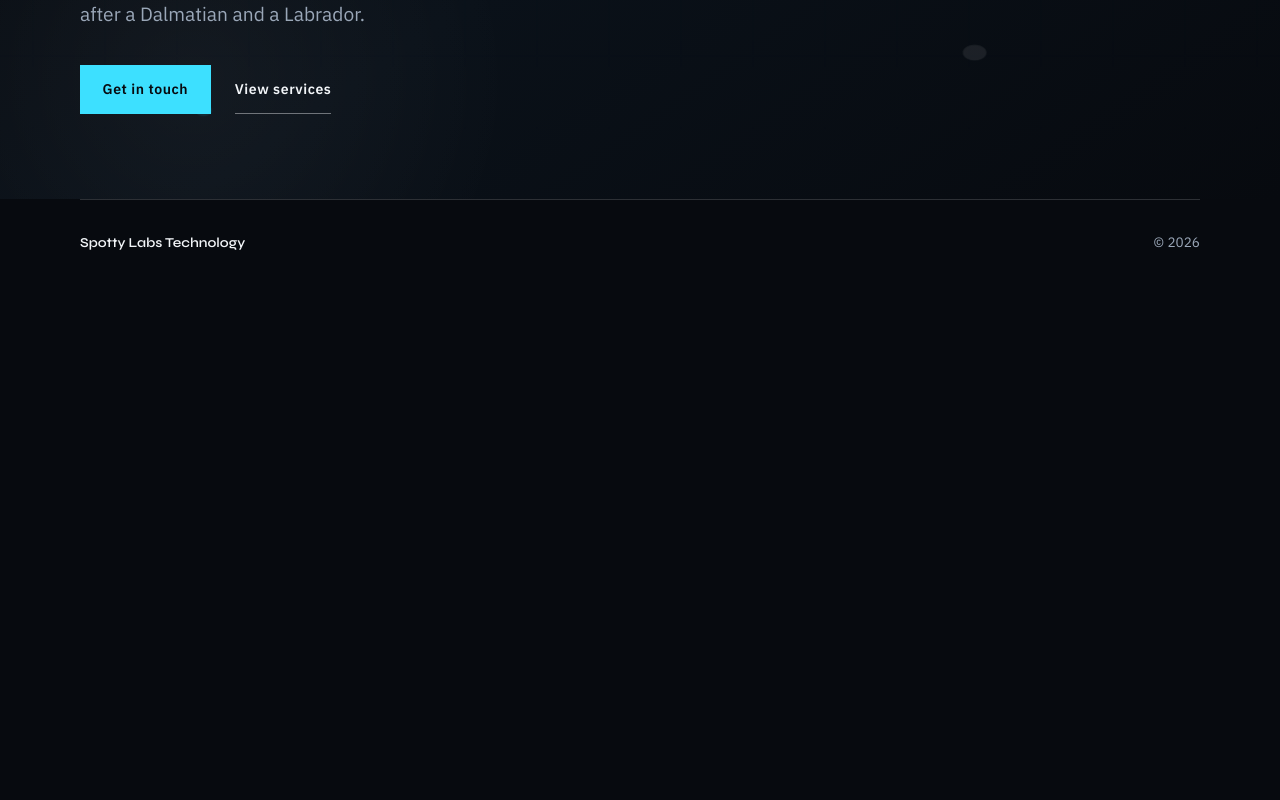
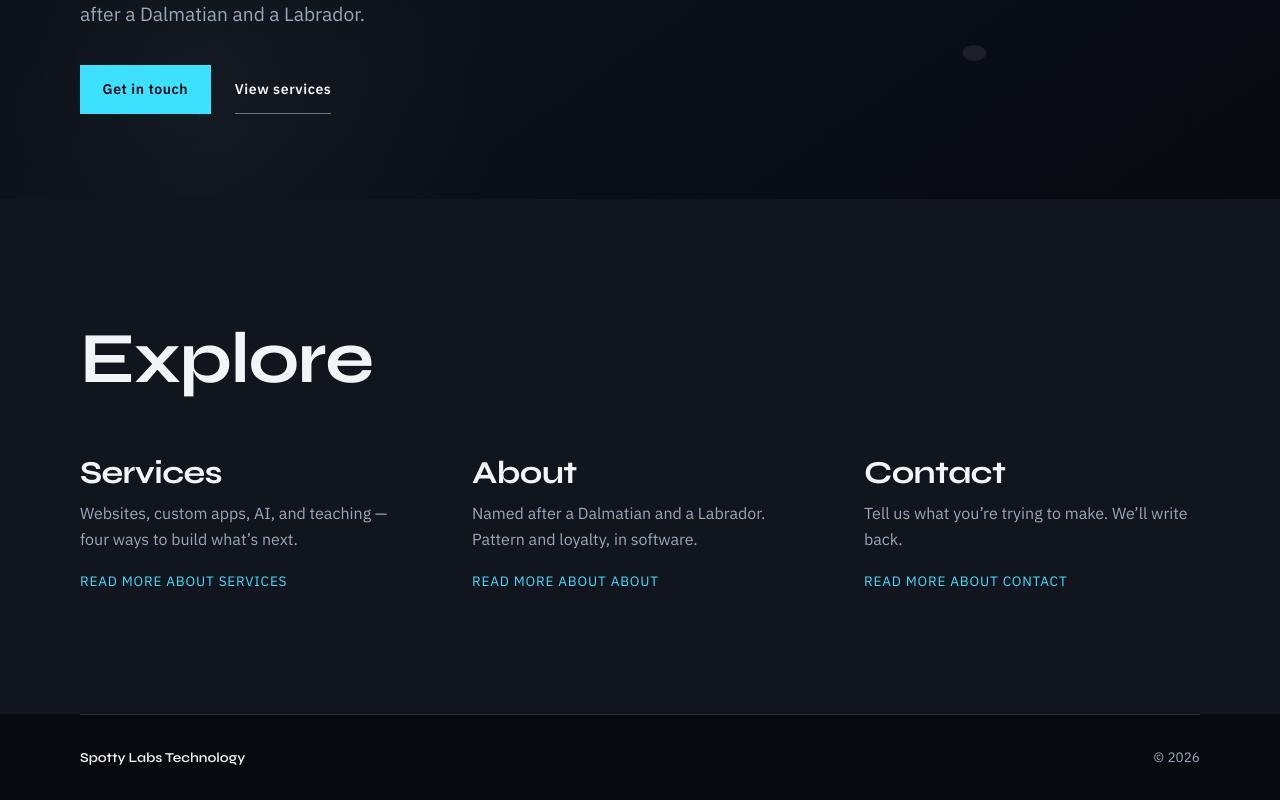
Before and after one commit to Antoni-Eng/spotty-labs-technology, a React (Vite) app: page / in a window 1280 px wide. Shown: the part 664-1464 px from the top of the page. Before the commit the page ends 950 px from the top, so only its background shows below. Built offline with nearby package versions, Linux system fonts and the light colour scheme.

Commit message:
feat: add home teasers and route CTAs
Co-authored-by: Cursor <cursoragent@cursor.com>

```diff
--- a/src/components/Hero.tsx
+++ b/src/components/Hero.tsx
@@ -1,3 +1,4 @@
+import { Link } from 'react-router-dom'
 import { BRAND, HERO } from '../data/content'
 import './Hero.css'
 
@@ -11,12 +12,12 @@ export function Hero() {
         <h2 className="hero__headline">{HERO.headline}</h2>
         <p className="hero__support">{HERO.support}</p>
         <div className="hero__actions">
-          <a className="hero__cta hero__cta--primary" href="#contact">
+          <Link className="hero__cta hero__cta--primary" to="/contact">
             {HERO.primaryCta}
-          </a>
-          <a className="hero__cta hero__cta--secondary" href="#services">
+          </Link>
+          <Link className="hero__cta hero__cta--secondary" to="/services">
             {HERO.secondaryCta}
-          </a>
+          </Link>
         </div>
       </div>
     </section>
--- a/src/data/content.ts
+++ b/src/data/content.ts
@@ -8,6 +8,27 @@ export const HERO = {
   primaryCta: 'Get in touch',
   secondaryCta: 'View services',
 } as const
+
+export const HOME_TEASERS = [
+  {
+    id: 'services',
+    title: 'Services',
+    body: 'Websites, custom apps, AI, and teaching — four ways to build what’s next.',
+    href: '/services',
+  },
+  {
+    id: 'about',
+    title: 'About',
+    body: 'Named after a Dalmatian and a Labrador. Pattern and loyalty, in software.',
+    href: '/about',
+  },
+  {
+    id: 'contact',
+    title: 'Contact',
+    body: 'Tell us what you’re trying to make. We’ll write back.',
+    href: '/contact',
+  },
+] as const
 
 export const SERVICES = [
   {
--- /dev/null
+++ b/src/pages/HomePage.css
@@ -0,0 +1,48 @@
+.teasers {
+  padding: var(--space-section) 1.25rem;
+  background: var(--color-surface);
+}
+
+.teasers__inner {
+  width: min(100%, var(--max-width));
+  margin: 0 auto;
+}
+
+.teasers__title {
+  margin: 0 0 clamp(2rem, 5vw, 3.5rem);
+  font-size: clamp(2.5rem, 6vw, 4.5rem);
+}
+
+.teasers__list {
+  display: grid;
+  gap: clamp(2rem, 5vw, 3.5rem);
+}
+
+.teasers__item-title {
+  margin: 0;
+  font-size: clamp(1.5rem, 3vw, 2rem);
+}
+
+.teasers__body {
+  max-width: 28rem;
+  margin: 0.7rem 0 1rem;
+  color: var(--color-muted);
+}
+
+.teasers__link {
+  color: var(--color-accent);
+  font-size: 0.85rem;
+  letter-spacing: 0.06em;
+  text-transform: uppercase;
+  text-decoration: none;
+}
+
+.teasers__link:hover {
+  text-decoration: underline;
+}
+
+@media (min-width: 800px) {
+  .teasers__list {
+    grid-template-columns: repeat(3, minmax(0, 1fr));
+  }
+}
--- a/src/pages/HomePage.tsx
+++ b/src/pages/HomePage.tsx
@@ -1,5 +1,28 @@
+import { Link } from 'react-router-dom'
 import { Hero } from '../components/Hero'
+import { HOME_TEASERS } from '../data/content'
+import './HomePage.css'
 
 export function HomePage() {
-  return <Hero />
+  return (
+    <>
+      <Hero />
+      <section className="teasers" aria-labelledby="teasers-title">
+        <div className="teasers__inner">
+          <h2 id="teasers-title" className="teasers__title">Explore</h2>
+          <div className="teasers__list">
+            {HOME_TEASERS.map((teaser) => (
+              <article key={teaser.id} className="teasers__item">
+                <h3 className="teasers__item-title">{teaser.title}</h3>
+                <p className="teasers__body">{teaser.body}</p>
+                <Link className="teasers__link" to={teaser.href}>
+                  Read more about {teaser.title}
+                </Link>
+              </article>
+            ))}
+          </div>
+        </div>
+      </section>
+    </>
+  )
 }
```
Also changed, not shown: 1 other file (tests, documents, lock files or other folders).
